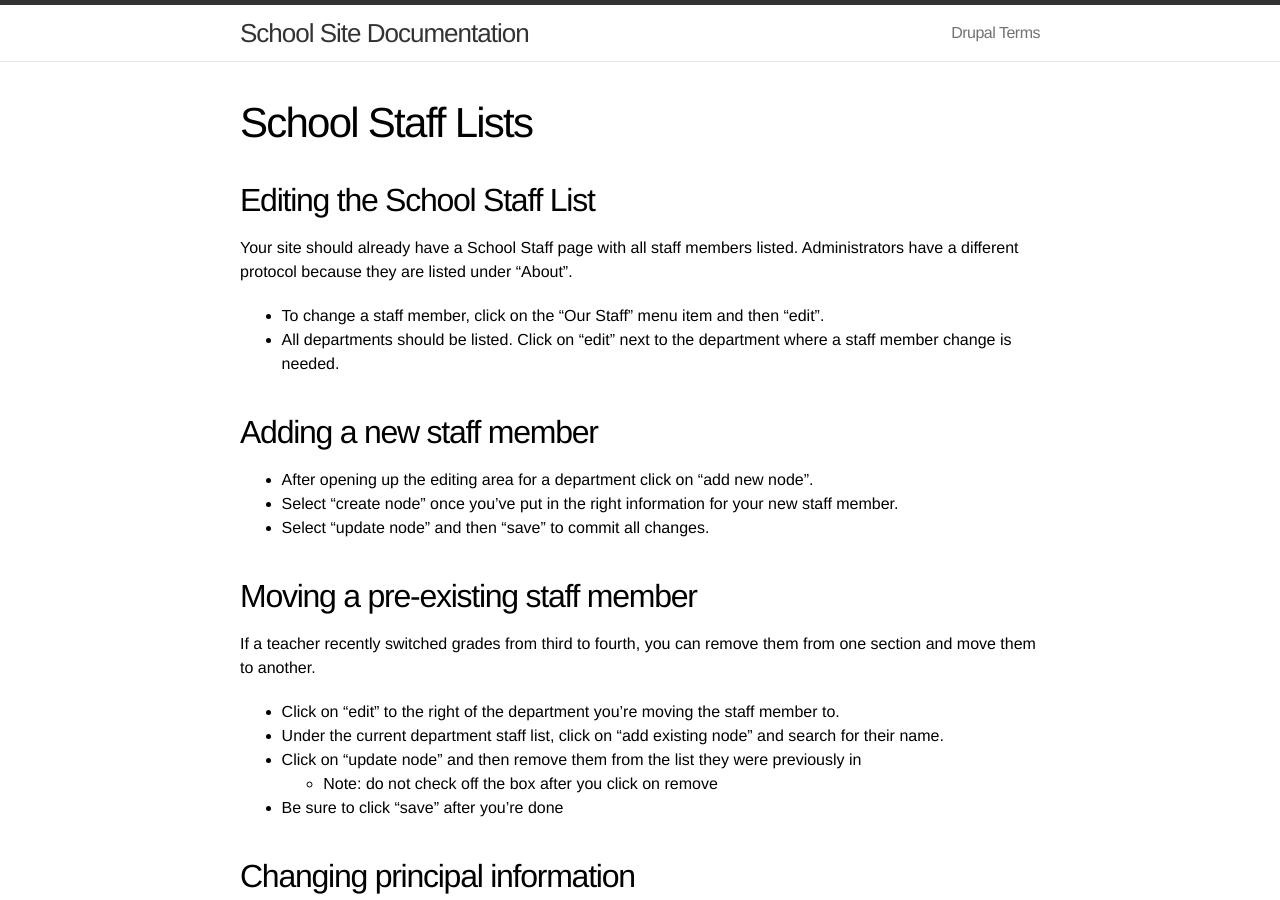
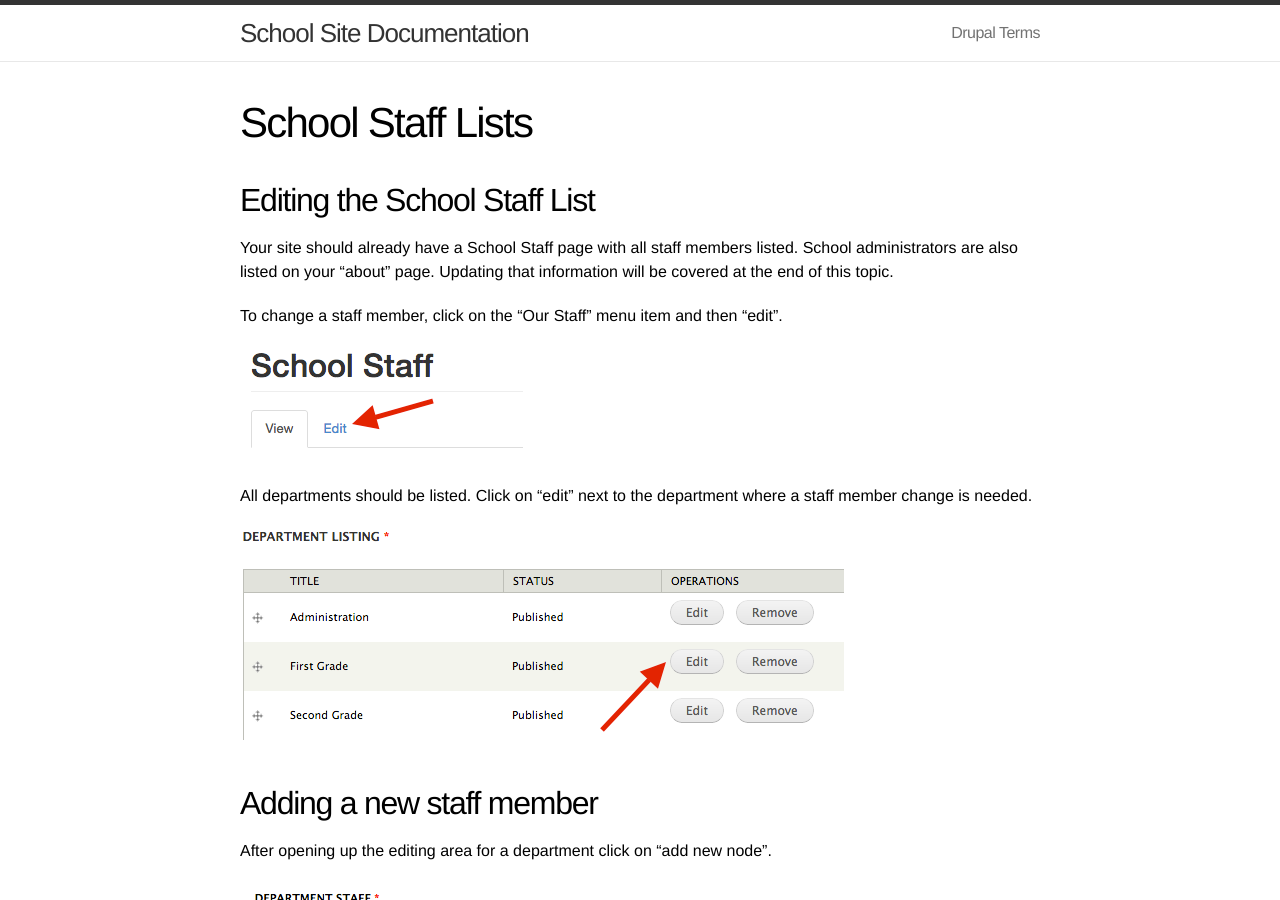
Before and after one commit to HCPSS/schoolsites-help, a Jekyll site: the page built from _posts/2014-07-15-changing-staff.md, in a window 1280 px wide and 900 px high. Built offline with Jekyll 4.4.1, drawn with Linux system fonts in a browser that asks for light colours; Markdown is read by kramdown in place of the engine named in the settings.

Commit message:
added how to add a new staff member area

```diff
--- a/_posts/2014-07-15-changing-staff.md
+++ b/_posts/2014-07-15-changing-staff.md
@@ -5,16 +5,29 @@
 
 ## Editing the School Staff List
 
-Your site should already have a School Staff page with all staff members listed. Administrators have a different protocol because they are listed under "About".
-- To change a staff member, click on the "Our Staff" menu item and then "edit".
+Your site should already have a School Staff page with all staff members listed. School administrators are also listed on your "about" page. Updating that information will be covered at the end of this topic.
 
-- All departments should be listed. Click on "edit" next to the department where a staff member change is needed.
+To change a staff member, click on the "Our Staff" menu item and then "edit".
+
+![staff edit](/school-site-help/images/staff/our-staff-edit.png)
+
+All departments should be listed. Click on "edit" next to the department where a staff member change is needed.
+
+![edit department](/school-site-help/images/staff/edit-department.png)
 
 ## Adding a new staff member
 
-- After opening up the editing area for a department click on "add new node".
-- Select "create node" once you've put in the right information for your new staff member.
-- Select "update node" and then "save" to commit all changes.
+After opening up the editing area for a department click on "add new node".
+
+![new node](/school-site-help/images/staff/new-staff-node.png)
+
+Select "create node" once you've put in the right information for your new staff member.
+
+![create node](/school-site-help/images/staff/create-node.png)
+
+Select "update node" and then "save" to commit all changes.
+
+![update node](/school-site-help/images/staff/update-node.png)
 
 ## Moving a pre-existing staff member
 
```
Also changed, not shown: images/staff/create-node.png (added), images/staff/edit-department.png (added), images/staff/new-staff-node.png (added), images/staff/our-staff-edit.png (added), images/staff/update-node.png (added).
